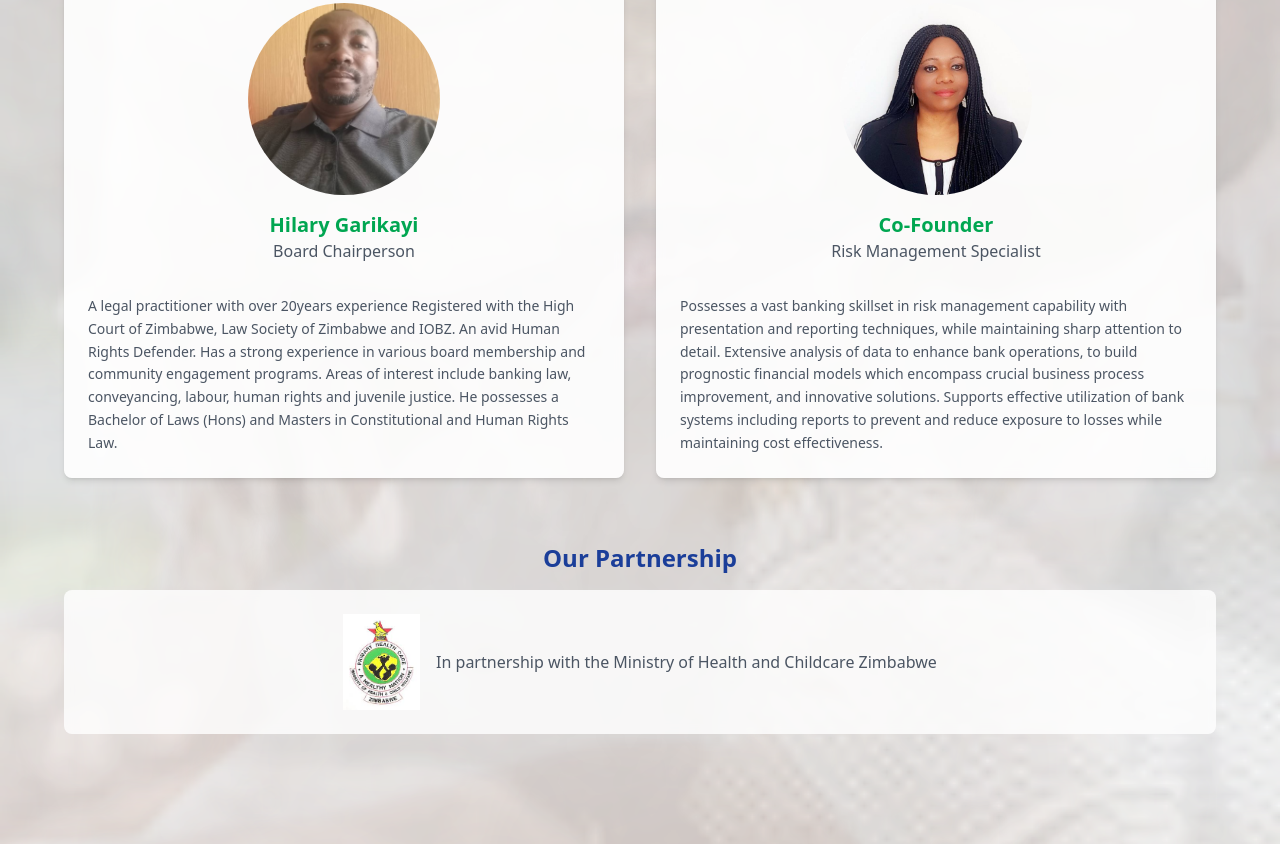
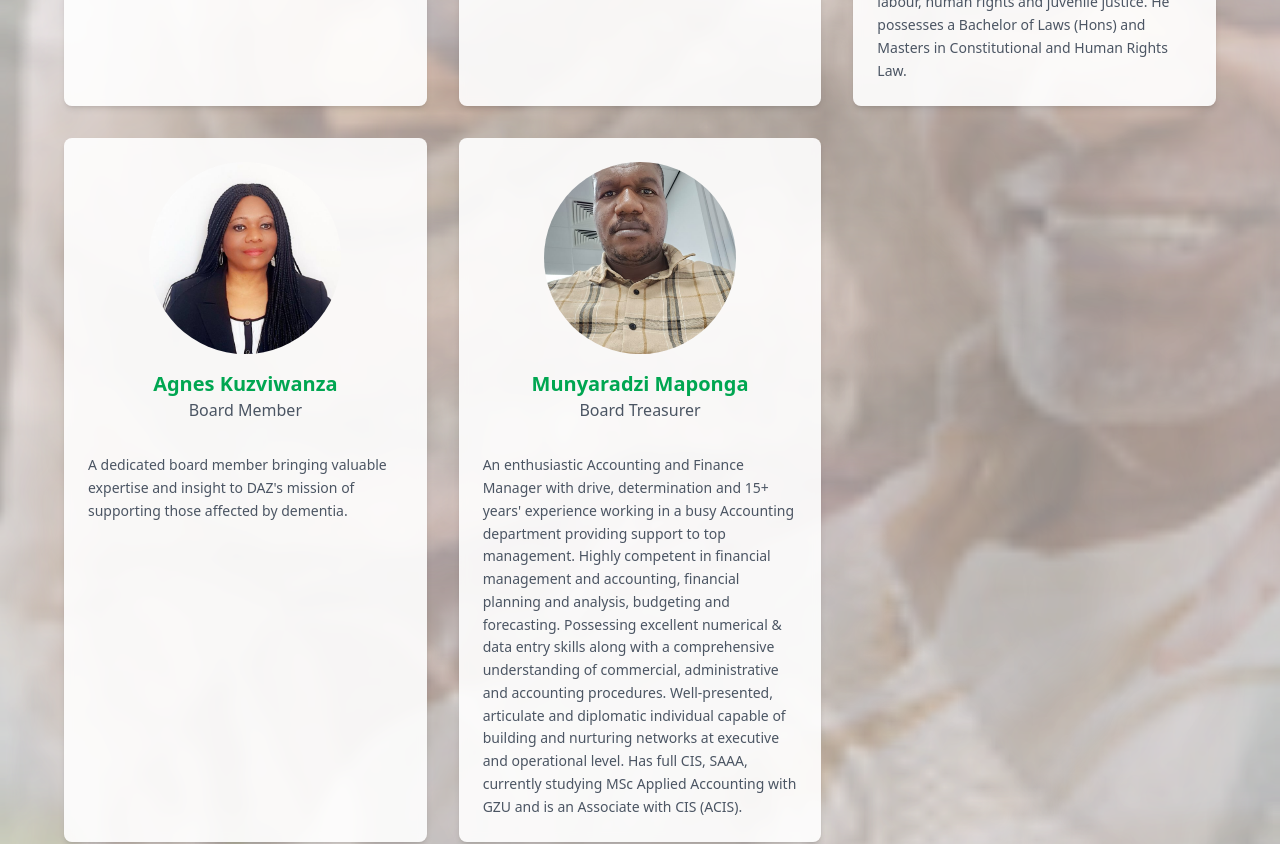
Before and after one commit to brito79/daz-dementia-hub, a React (Vite) app: page / in a window 1280 px wide. Shown: the part 1800-2644 px from the top of the page. Built offline with nearby package versions, Linux system fonts and the light colour scheme.

Commit message:
Update co-founders and board members
Correct the spelling of Hilary Garikayi's name and update the last co-founder to Agnes Kuzviwanza as a Board member. Add Munyaradzi Maponga as the Board Treasurer with his detailed professional background.
[skip gpt_engineer]

```diff
--- a/src/components/About.tsx
+++ b/src/components/About.tsx
@@ -1,7 +1,7 @@
 import { motion } from "framer-motion";
 
 export const About = () => {
-  const founders = [
+  const teamMembers = [
     {
       name: "Emelia Guba",
       role: "Co-Founder and Programs Manager",
@@ -21,10 +21,16 @@ export const About = () => {
       description: "A legal practitioner with over 20years experience Registered with the High Court of Zimbabwe, Law Society of Zimbabwe and IOBZ. An avid Human Rights Defender. Has a strong experience in various board membership and community engagement programs. Areas of interest include banking law, conveyancing, labour, human rights and juvenile justice. He possesses a Bachelor of Laws (Hons) and Masters in Constitutional and Human Rights Law.",
     },
     {
-      name: "Co-Founder",
-      role: "Risk Management Specialist",
+      name: "Agnes Kuzviwanza",
+      role: "Board Member",
       image: "/lovable-uploads/f21c3315-28d7-47a1-85b0-06bd3e8722b6.png",
-      description: "Possesses a vast banking skillset in risk management capability with presentation and reporting techniques, while maintaining sharp attention to detail. Extensive analysis of data to enhance bank operations, to build prognostic financial models which encompass crucial business process improvement, and innovative solutions. Supports effective utilization of bank systems including reports to prevent and reduce exposure to losses while maintaining cost effectiveness.",
+      description: "A dedicated board member bringing valuable expertise and insight to DAZ's mission of supporting those affected by dementia.",
+    },
+    {
+      name: "Munyaradzi Maponga",
+      role: "Board Treasurer",
+      image: "/lovable-uploads/b2ee79b5-8ffc-4cc1-930a-3e0b2eb3abb6.png",
+      description: "An enthusiastic Accounting and Finance Manager with drive, determination and 15+ years' experience working in a busy Accounting department providing support to top management. Highly competent in financial management and accounting, financial planning and analysis, budgeting and forecasting. Possessing excellent numerical & data entry skills along with a comprehensive understanding of commercial, administrative and accounting procedures. Well-presented, articulate and diplomatic individual capable of building and nurturing networks at executive and operational level. Has full CIS, SAAA, currently studying MSc Applied Accounting with GZU and is an Associate with CIS (ACIS).",
     },
   ];
 
@@ -39,11 +45,12 @@ export const About = () => {
       {backgroundImages.map((img, index) => (
         <div
           key={index}
-          className="absolute inset-0 bg-center bg-cover bg-no-repeat opacity-10 transition-opacity duration-1000"
+          className="absolute inset-0 bg-center bg-cover bg-no-repeat opacity-20 transition-opacity duration-1000"
           style={{
             backgroundImage: `url(${img})`,
             animation: `fade-background ${backgroundImages.length * 5}s infinite`,
             animationDelay: `${index * 5}s`,
+            zIndex: 0
           }}
         />
       ))}
@@ -101,8 +108,8 @@ export const About = () => {
               <h3 className="text-2xl font-bold text-daz-blue mb-8 text-center">
                 Our Team
               </h3>
-              <div className="grid md:grid-cols-2 gap-8">
-                {founders.map((founder, index) => (
+              <div className="grid md:grid-cols-2 lg:grid-cols-3 gap-8">
+                {teamMembers.map((member, index) => (
                   <motion.div
                     key={index}
                     initial={{ opacity: 0, y: 20 }}
@@ -114,18 +121,18 @@ export const About = () => {
                     <div className="flex flex-col items-center mb-4">
                       <div className="w-48 h-48 rounded-full overflow-hidden mb-4">
                         <img
-                          src={founder.image}
-                          alt={founder.name}
+                          src={member.image}
+                          alt={member.name}
                           className="w-full h-full object-cover"
                         />
                       </div>
                       <h4 className="text-xl font-semibold text-daz-green">
-                        {founder.name}
+                        {member.name}
                       </h4>
-                      <p className="text-gray-600 font-medium mb-4">{founder.role}</p>
+                      <p className="text-gray-600 font-medium mb-4">{member.role}</p>
                     </div>
                     <p className="text-gray-600 text-sm leading-relaxed">
-                      {founder.description}
+                      {member.description}
                     </p>
                   </motion.div>
                 ))}
```
Also changed, not shown: public/lovable-uploads/b2ee79b5-8ffc-4cc1-930a-3e0b2eb3abb6.png (added).
